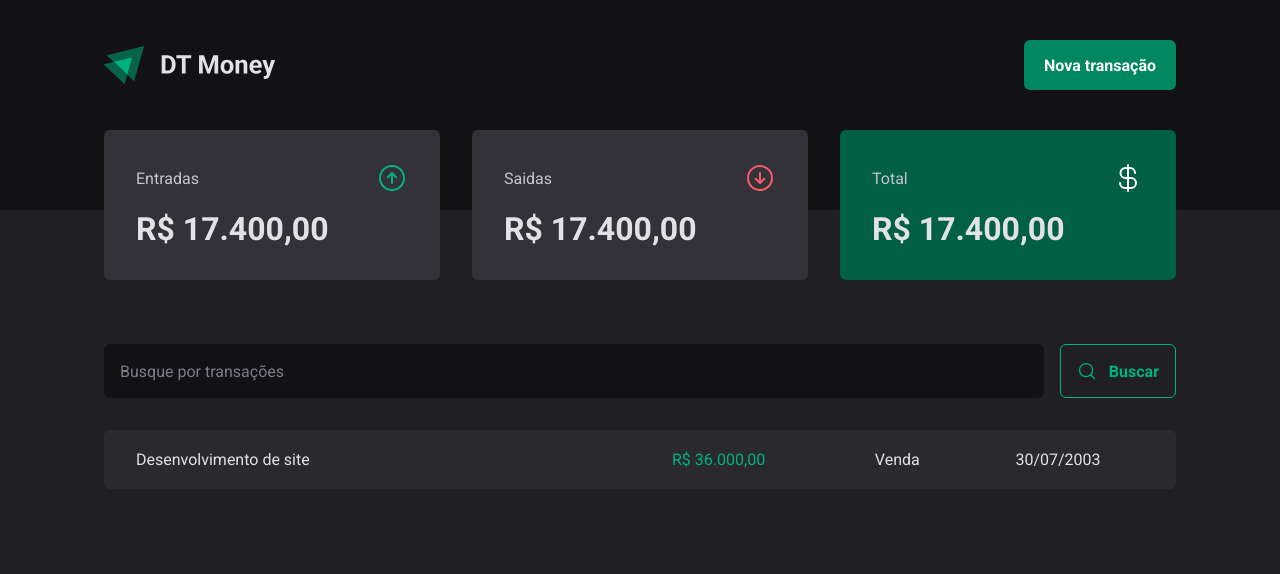
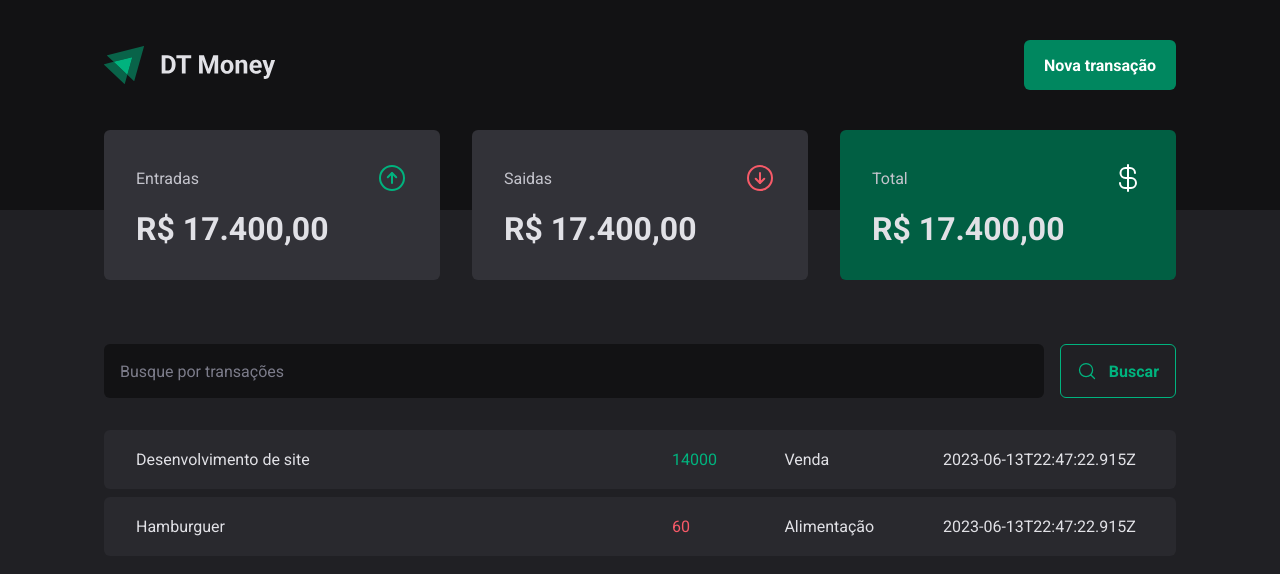
Before and after one commit to Lunatic02/DT-MONEY, a React (Vite) app: page / in a window 1280 px wide. Shown: the top 574 px of the page. Built offline with nearby package versions, Linux system fonts and the light colour scheme; data requests are answered from the project's data file.

Commit message:
Requisição a Api do json server

```diff
--- a/package.json
+++ b/package.json
@@ -5,6 +5,7 @@
   "type": "module",
   "scripts": {
     "dev": "vite",
+    "dev:server": "json-server server.json -p 3333 -w -d 500",
     "build": "tsc && vite build",
     "lint": "eslint src --ext ts,tsx --report-unused-disable-directives --max-warnings 0",
     "preview": "vite preview"
--- a/server.json
+++ b/server.json
@@ -13,7 +13,7 @@
       "description": "Hamburguer",
       "type": "outcome",
       "category": "Alimentação",
-      "price": 50,
+      "price": 60,
       "createdAt": "2023-06-13T22:47:22.915Z"
     }
   ]
--- a/src/pages/Transactions/index.tsx
+++ b/src/pages/Transactions/index.tsx
@@ -1,9 +1,34 @@
+import { useEffect, useState } from "react";
 import { Header } from "../../components/Header";
 import { Summary } from "../../components/Summary/index";
 import { SearchForm } from "./components/SearchForm";
 import { PriceHighlight, TransactionsContainer, TransactionsTable } from "./styles";
 
+interface Transaction {
+  id: number,
+  description: string,
+  type: 'income' | 'outcome',
+  category: string,
+  price: number,
+  createdAt: string
+
+}
+
 export function Transactions(){
+  const [transactions, setTransactions] = useState<Transaction[]>([]);
+
+
+  async function LoadTransactions(){
+    const response = await fetch('http://localhost:3333/transactions')
+    const data = await response.json()
+
+    setTransactions(data)
+  }
+
+  useEffect(()=>{
+    LoadTransactions()
+  }, [])
+
   return(
     <>
     <Header />
@@ -12,12 +37,17 @@
     <SearchForm />
     <TransactionsTable>
       <tbody>
-        <tr>
-          <td width="50%">Desenvolvimento de site</td>
-          <td><PriceHighlight variant="income">R$ 36.000,00</PriceHighlight></td>
-          <td>Venda</td>
-          <td>30/07/2003</td>
-        </tr>
+        {transactions.map(transaction=>{
+          return(
+            <tr key={transaction.id}>
+              <td width="50%">{transaction.description}</td>
+              <td><PriceHighlight variant={transaction.type}>{transaction.price}</PriceHighlight></td>
+              <td>{transaction.category}</td>
+              <td>{transaction.createdAt}</td>
+            </tr>
+          )
+        })}
+
 
       </tbody>
     </TransactionsTable>
```
